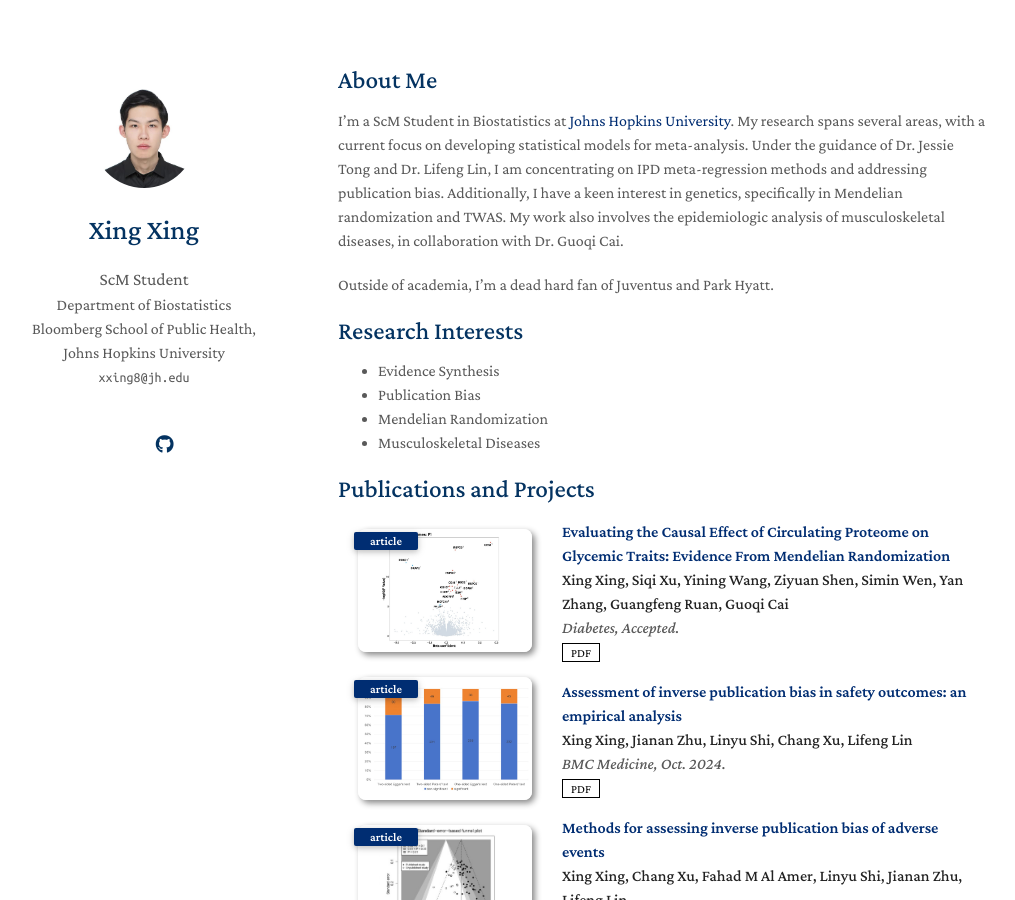
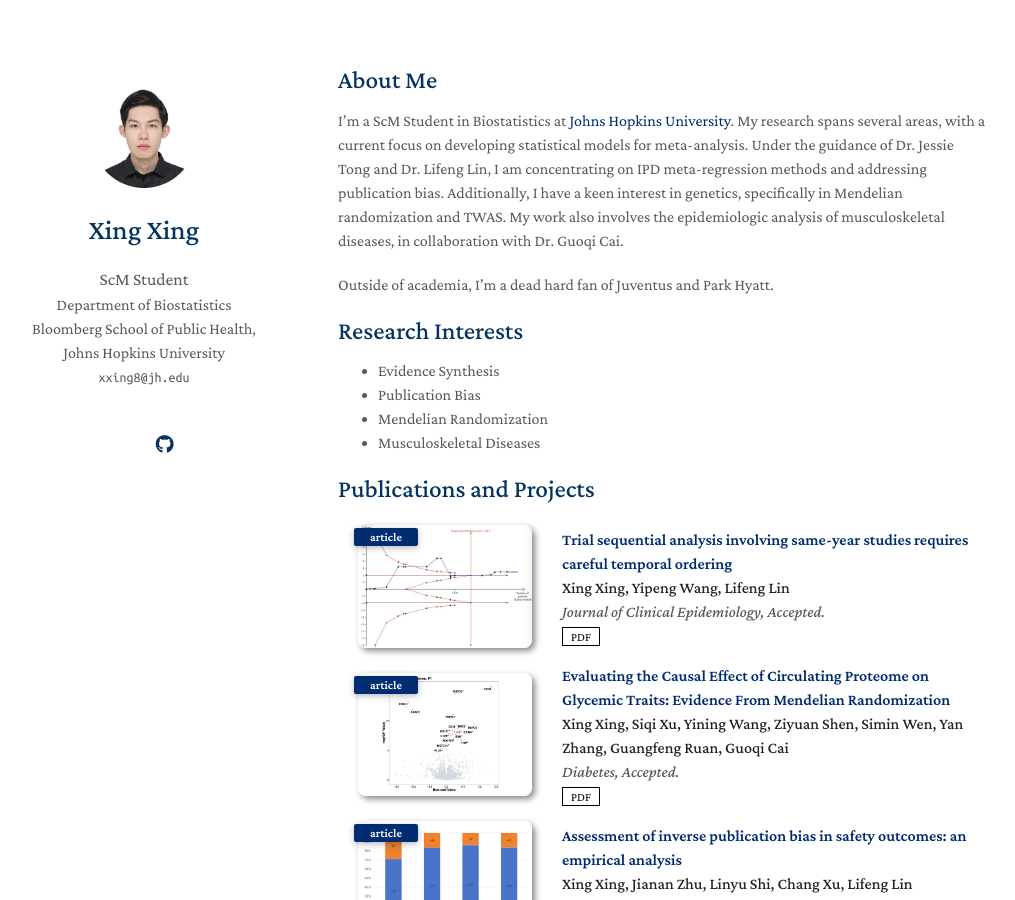
Before and after one commit to KevinXing3/kevinXing3.github.io, a Jekyll site: the page built from index.md, in a window 1280 px wide and 900 px high. Shown: the whole window, without its empty margins (132-1147 px from the left). Built offline with Jekyll 4.4.1, drawn with Linux system fonts in a browser that asks for light colours; nearby versions of some CDN libraries; a style sheet for code colours, icons or effects is not loaded; our own code applies the rules of GitHub Pages for plain Markdown files.

Commit message:
Update project.md

```diff
--- a/_includes/project.md
+++ b/_includes/project.md
@@ -2,6 +2,24 @@
 
 <div class="publications">
 <ol class="bibliography">
+
+<li>
+<div class="pub-row">
+  <div class="col-sm-3 abbr" style="position: relative;padding-right: 15px;padding-left: 15px;">
+    <img src="assets/img/TSA.jpg" class="teaser img-fluid z-depth-1">
+    <abbr class="badge">article</abbr>
+  </div>
+
+  <div class="col-sm-9" style="position: relative;padding-right: 15px;padding-left: 20px;">
+    <div class="title"><a href="https://diabetesjournals.org/diabetes/article-abstract/doi/10.2337/db24-0262/157391/Evaluating-the-causal-effect-of-circulating?redirectedFrom=fulltext" style="color:#002D72">Trial sequential analysis involving same-year studies requires careful temporal ordering </a></div>
+    <div class="author"><strong>Xing Xing, Yipeng Wang, Lifeng Lin</strong></div>
+    <div class="periodical"><em>Journal of Clinical Epidemiology, Accepted.</em></div>
+    <div class="links">
+      <a href="https://diabetesjournals.org/diabetes/article-abstract/doi/10.2337/db24-0262/157391/Evaluating-the-causal-effect-of-circulating?redirectedFrom=fulltext" class="btn btn-sm z-depth-0" role="button" target="_blank" style="font-size:12px;">PDF</a>
+    </div>
+  </div>
+</div>
+</li>
 
 <li>
 <div class="pub-row">
@@ -65,9 +83,7 @@
   </div>
 
   <div class="col-sm-9" style="position: relative;padding-right: 15px;padding-left: 20px;">
-    <div class="title"><a href="https://onlinelibrary.wiley.com/doi/full/10.1111/1753-0407.13451
-
-        " style="color:#002D72">Osteoarthritis and risk of type 2 diabetes: A two‐sample Mendelian randomization analysis </a></div>
+    <div class="title"><a href="https://onlinelibrary.wiley.com/doi/full/10.1111/1753-0407.13451" style="color:#002D72">Osteoarthritis and risk of type 2 diabetes: A two‐sample Mendelian randomization analysis </a></div>
     <div class="author"><strong>Xing Xing, Yining Wang, Faming Pan, Guoqi Cai</strong></div>
     <div class="periodical"><em>Journal of Diabetes, Jul. 2023.</em></div>
     <div class="links">
```
